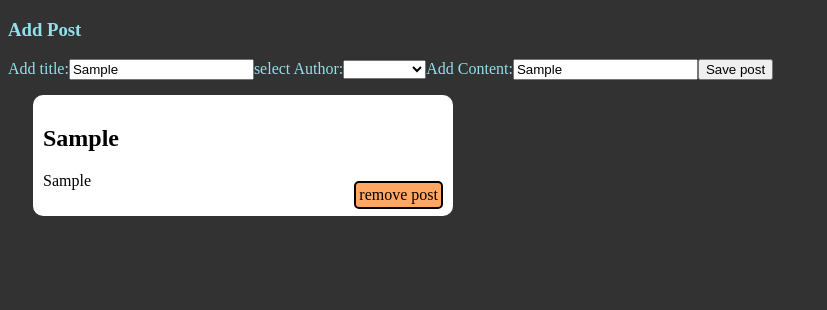
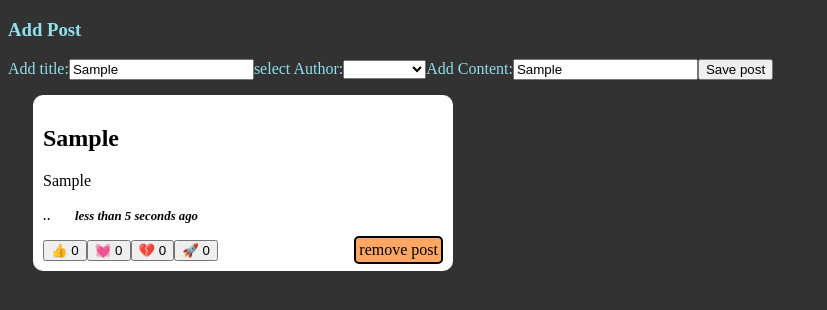
Before and after one commit to chretien2000/learning-git, a React (Vite) app in the folder react-git/: page / in a window 1280 px wide. Both pictures are taken after typing "Sample", "Sample" into the empty fields and a click on the button "Save post". Shown: the top 310 px of the page, without its empty margins (0-827 px from the left). Built offline with nearby package versions, Linux system fonts and the light colour scheme.

Commit message:
i have have added date display and reaction button on each post

```diff
--- a/react-git/package.json
+++ b/react-git/package.json
@@ -11,6 +11,7 @@
   },
   "dependencies": {
     "@reduxjs/toolkit": "^2.6.1",
+    "date-fns": "^4.1.0",
     "react": "^19.0.0",
     "react-dom": "^19.0.0",
     "react-redux": "^9.2.0"
--- a/react-git/src/App.css
+++ b/react-git/src/App.css
@@ -6,3 +6,4 @@
 right: 10px;bottom: 7px;
 border-radius: 5px;padding: 3px;color: black;}
 body{background-color: rgb(50, 50, 50);color: rgb(145, 225, 237);}
+.date{font-weight: bold;font-style: italic; font-size: 0.8em;margin-left: 20px;}
--- a/react-git/src/myComponents/adding.jsx
+++ b/react-git/src/myComponents/adding.jsx
@@ -1,7 +1,8 @@
 import {useState} from 'react';
 import {useDispatch,useSelector} from 'react-redux'
-import {postAdded,postRemoved} from '../storeApp/postSlice.js'
+import {postAdded,} from '../storeApp/postSlice.js'
 import {selectAllPost} from '../storeApp/postSlice.js'
+import Article from './postArticle.jsx'
 
 export default function Adding(){
   const dispatch=useDispatch()
@@ -9,20 +10,10 @@
   const [data,setData]=useState({title:'',
                                  content:'',
                                  author:''})
-function Removing(){
-
-}
 
 
-const currentPost=posts.posts.map(post=><div className='post'
-key={post.id}>
-    <h2>{post.title}</h2>
-    <p>{post.content}</p>
-    <p className='author'><i>{post.author}</i></p>
-    <span onClick={()=>dispatch(postRemoved(post))}
-    className='remove'>remove post</span>
-</div>)
-
+const currentPost=posts.posts.map(post=>{
+return <Article key={post.id} post={post}/>} )
 function handleChange(e){
     const {name,value}=e.target
     setData({...data,[name]:value})}
--- /dev/null
+++ b/react-git/src/myComponents/dateDisply.jsx
@@ -0,0 +1,12 @@
+import { formatDistanceToNow} from 'date-fns'
+
+export default function DateDisplay({date}){
+const currentDate=Date.parse(date)
+console.log(currentDate)
+
+const formatedDate=formatDistanceToNow(currentDate,
+    {addSuffix:true,includeSeconds:true})
+    return(
+        <span className='date'>{formatedDate}</span>
+    )
+}
--- /dev/null
+++ b/react-git/src/myComponents/postArticle.jsx
@@ -0,0 +1,18 @@
+import {useDispatch} from 'react-redux'
+import { postRemoved } from '../storeApp/postSlice'
+import Reactions from './reactions'
+import DateDisplay from './dateDisply.jsx'
+
+export default function Article({post}){
+const dispatch=useDispatch()
+    return(
+        <article className='post'>
+        <h2>{post.title}</h2>
+        <p>{post.content}</p>
+        <p className='author'><i>..{post.author}</i> <span><DateDisplay date={post.date}/></span></p>
+        <span onClick={()=>dispatch(postRemoved(post))}
+        className='remove'>remove post</span>
+        <Reactions id={post.id} reaction={post.reactions}/>
+    </article>
+    )
+}
--- /dev/null
+++ b/react-git/src/myComponents/reactions.jsx
@@ -0,0 +1,16 @@
+import {useDispatch} from 'react-redux'
+import {countReactions} from '../storeApp/postSlice.js'
+export default function Reactions({id,reaction}){
+    const dispatch=useDispatch()
+const reactions={like:'👍',
+                 love:'💓',
+                 angry:'💔',
+                 rocket:'🚀'}
+const myReact=Object.entries(reactions).map(([react,emoji])=>{
+return <button key={emoji}
+ onClick={()=>dispatch(countReactions({reaction:react,id:id}))}>{emoji} {reaction[react]} </button>
+})
+
+return(<div>{myReact}</div>)
+
+}
--- a/react-git/src/storeApp/postSlice.js
+++ b/react-git/src/storeApp/postSlice.js
@@ -1,5 +1,6 @@
 import {createSlice,createAsyncThunk} from '@reduxjs/toolkit'
 import {nanoid} from 'nanoid'
+import {sub} from 'date-fns'
 
 const initialState={status:'idle',
     posts:[],error:null}
@@ -10,23 +11,39 @@
     reducers:{
         postAdded:{
          reducer(state,action){
-                state.posts.push(action.payload)},
+                state.posts.push(action.payload) },
          prepare(title,content,author){
                 return {payload:{title,
                                 content,
                                 author,
-                                id:nanoid()}}
+                                id:nanoid(),
+                                reactions:{like:0,
+                                        love:0,
+                                        angry:0,
+                                        rocket:0
+                            },
+                            date:new Date().toISOString()
+
+                        }}
                             }
                         },
         postRemoved(state,action){
             const {id}=action.payload
             const poets= state.posts.filter(post=>post.id!==id)
+            console.log(poets)
             state.posts=poets
+
+        },
+        countReactions(state,action){
+            const {id,reaction}=action.payload
+            const pos=state.posts.find(post=>post.id===id)
+
+         if(pos){
+            console.log(pos)
+            pos.reactions[reaction]++
+         }}
         }
-                    }
-
-
 })
-export const {postAdded,postRemoved}=postSlice.actions
+export const {postAdded,postRemoved,countReactions}=postSlice.actions
 export const selectAllPost=(state)=>state.myPosts
 export default postSlice.reducer
```
Also changed, not shown: 1 other file (tests, documents, lock files or other folders).
